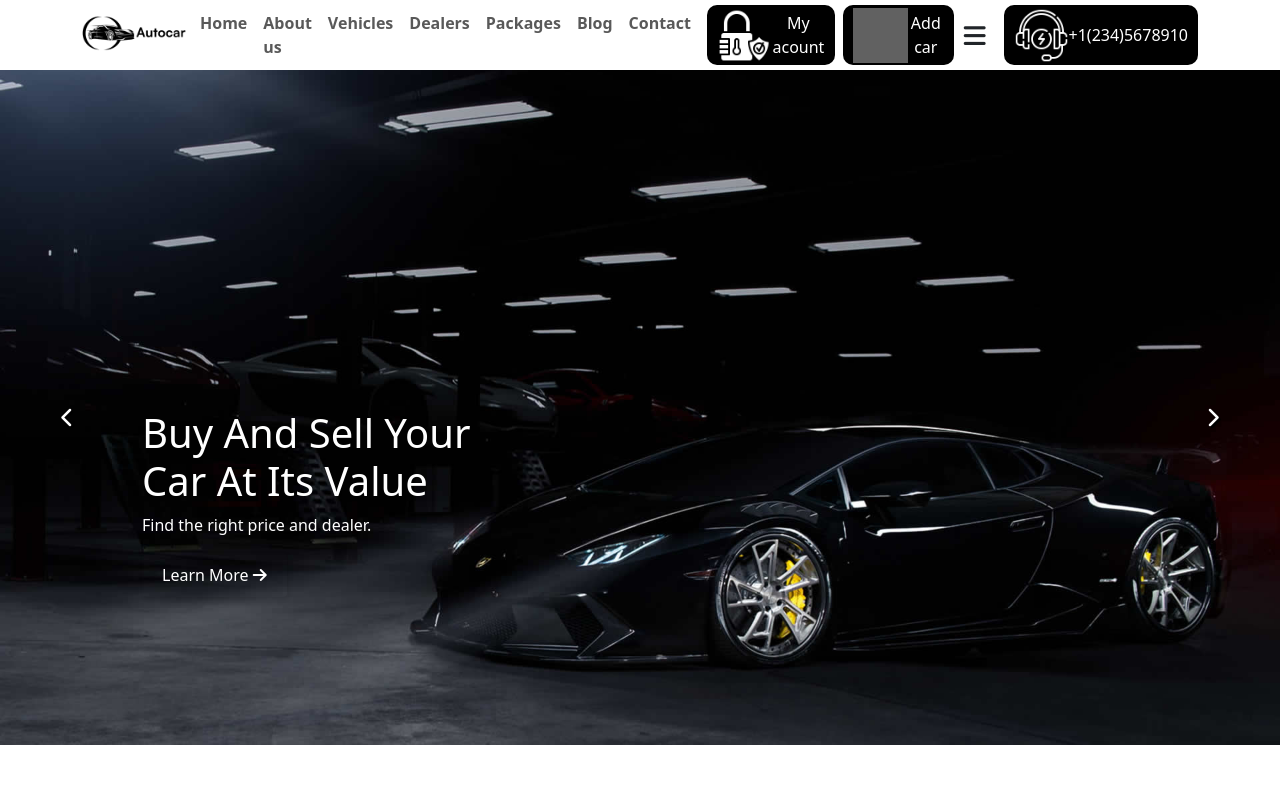
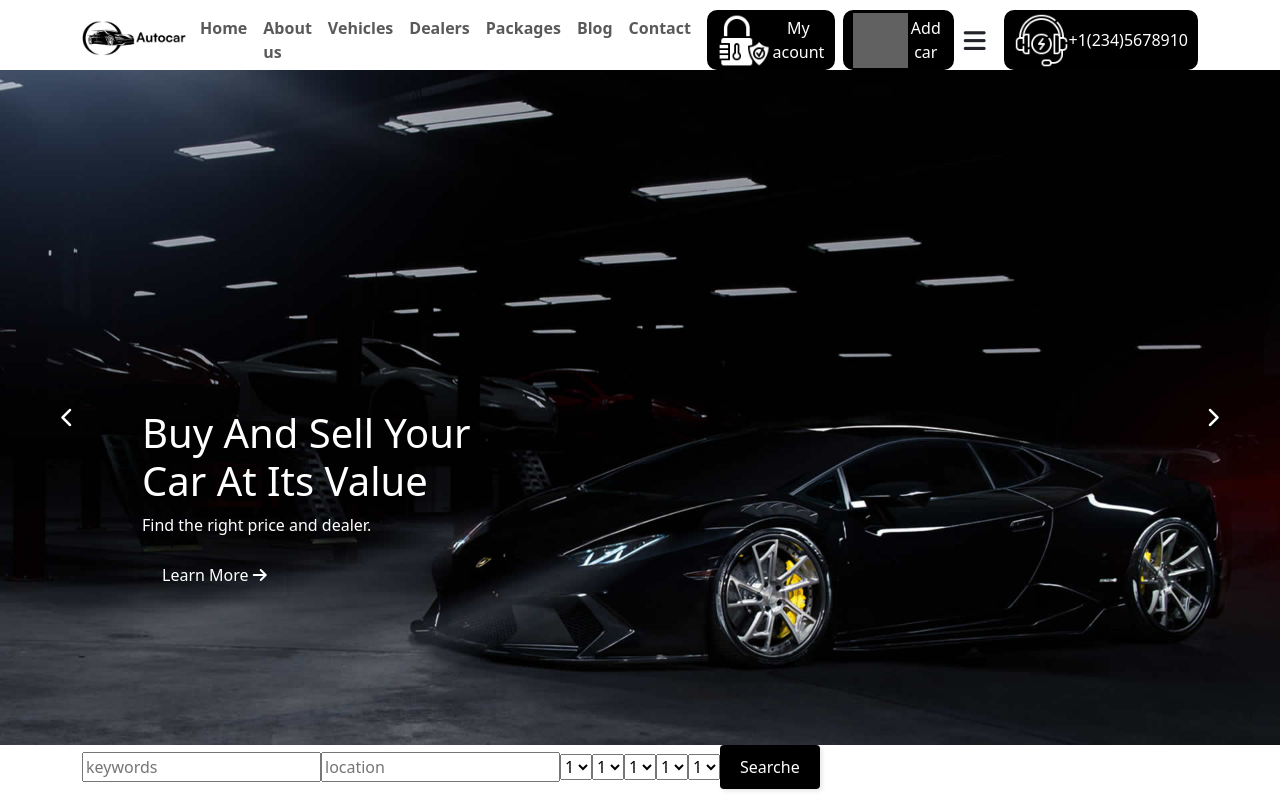
Before and after one commit to Sebastian-ivaniczki/proj-html-vuejs, a Vue app: page / in a window 1280 px wide. Built offline with nearby package versions, Linux system fonts and the light colour scheme; grey boxes are pictures that could not be loaded; the HTML template or start-up script is replaced by a standard one.

Commit message:
added dynamic type on button and form on filter

```diff
--- a/src/components/AppHeader.vue
+++ b/src/components/AppHeader.vue
@@ -52,7 +52,7 @@ export default {
 </template>
 
 <style scoped lang="scss">
-div{
+.container{
   height: 70px;
   img{
      width: 110px;
--- a/src/components/AppMain.vue
+++ b/src/components/AppMain.vue
@@ -1,6 +1,6 @@
 <script>
 import Filter from './partials/Filter.vue';
-import Cards from './partials/Cards.vue'
+import Cards from './partials/Cards.vue';
 export default {
   name: 'AppMain',
   components: { Filter, Cards }
@@ -9,7 +9,7 @@ export default {
 </script>
 
 <template>
- <filter></filter>
+ <Filter></Filter>
  <cards></cards>
 </template>
 
--- a/src/components/partials/AppSlider.vue
+++ b/src/components/partials/AppSlider.vue
@@ -40,7 +40,7 @@ export default {
 </script>
 
 <template>
-   <div>
+    <div>
       <div class="slider">
        <div class="slider-container"  v-for="(slide, index) in slides" :key="slide.id">
 
@@ -54,7 +54,7 @@ export default {
        <i @click="previousSlide" class="fas fa-chevron-left"></i>
        <i  @click="nextSlide" class="fas fa-chevron-right"></i>
       </div>
-  </div>
+    </div>
 </template>
 
 <style scoped lang="scss">
--- a/src/components/partials/BaseButton.vue
+++ b/src/components/partials/BaseButton.vue
@@ -5,6 +5,10 @@ export default {
     buttonStyles: {
       type: Object,
       default: () => ({})
+    },
+    type: {
+      type: String,
+      default: 'button'
     }
   }
 }
--- a/src/components/partials/Filter.vue
+++ b/src/components/partials/Filter.vue
@@ -1,12 +1,33 @@
 <script>
+import BaseButton from './BaseButton.vue';
 export default {
-  name: 'Filter'
+  name: 'Filter',
+  components: { BaseButton }
 }
 
 </script>
 
 <template>
-
+ <form>
+    <input placeholder="keywords" type="text">
+    <input placeholder="location" type="text">
+    <select>
+      <option value="">1</option>
+    </select>
+    <select>
+      <option value="">1</option>
+    </select>
+    <select>
+      <option value="">1</option>
+    </select>
+    <select>
+      <option value="">1</option>
+    </select>
+    <select>
+      <option value="">1</option>
+    </select>
+    <base-button :type="submit" :buttonStyles="{backgroundColor: '#000',  color: '#fff' }">Searche</base-button>
+ </form>
 </template>
 
 <style scoped lang="scss">
```
